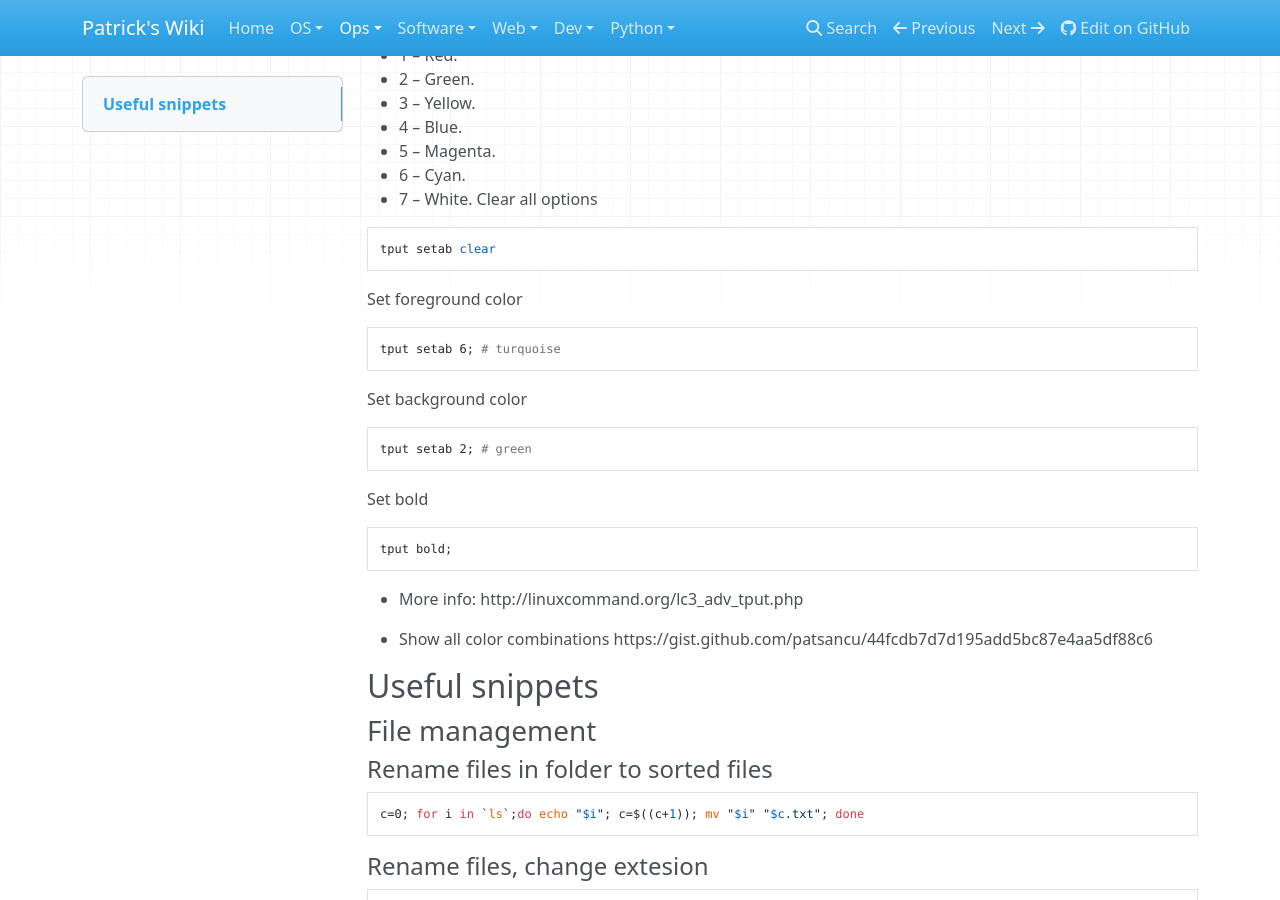
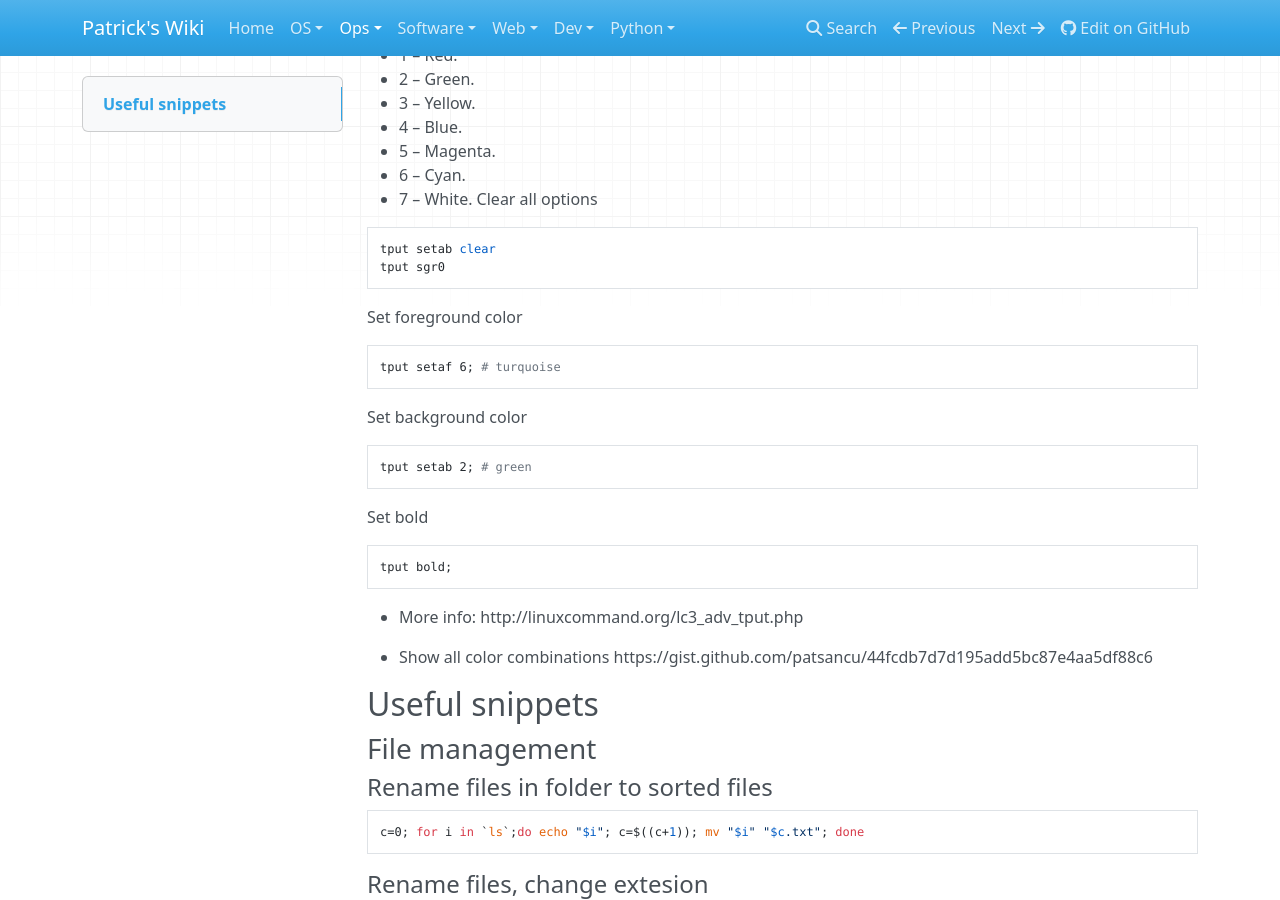
Before and after one commit to patsancu/wiki, an MkDocs documentation site: the page built from docs/Ops/Shell/Shell.md, in a window 1280 px wide and 900 px high, scrolled down 5919 px. Built offline with MkDocs 1.6.1, drawn with Linux system fonts in a browser that asks for light colours; nearby versions of some CDN libraries.

Commit message:
tput stuff typo

````diff
--- a/docs/Ops/Shell/Shell.md
+++ b/docs/Ops/Shell/Shell.md
@@ -270,12 +270,14 @@ alias hgweb=my_hgweb
 * 6 – Cyan.
 * 7 – White.
 Clear all options
+
 ```
 tput setab clear
+tput sgr0
 ```
 Set foreground color
 ```
-tput setab 6; # turquoise
+tput setaf 6; # turquoise
 ```
 Set background color
 ```
````
